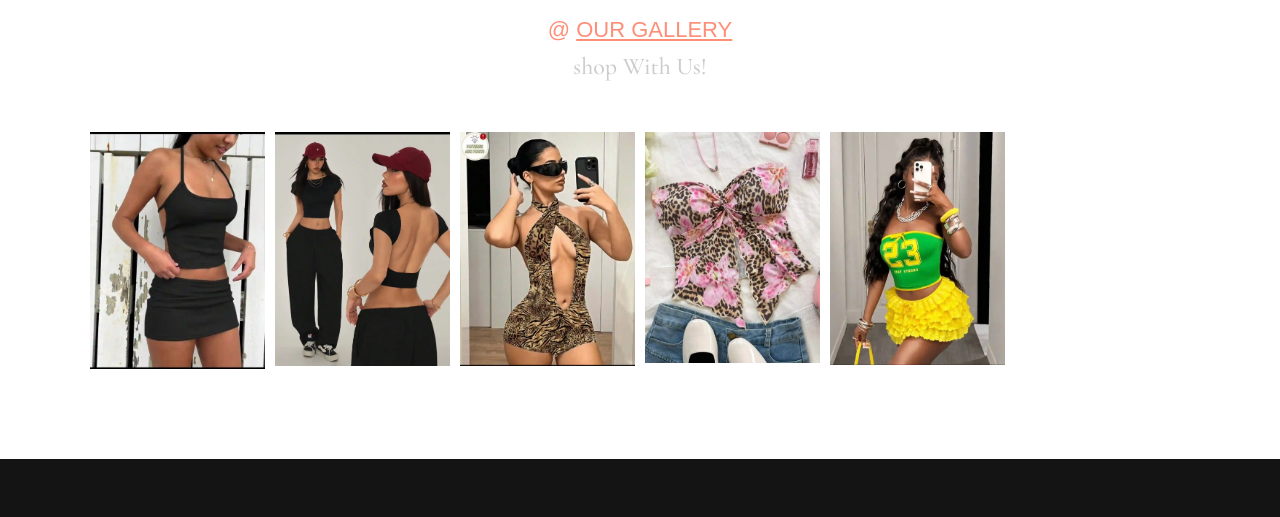
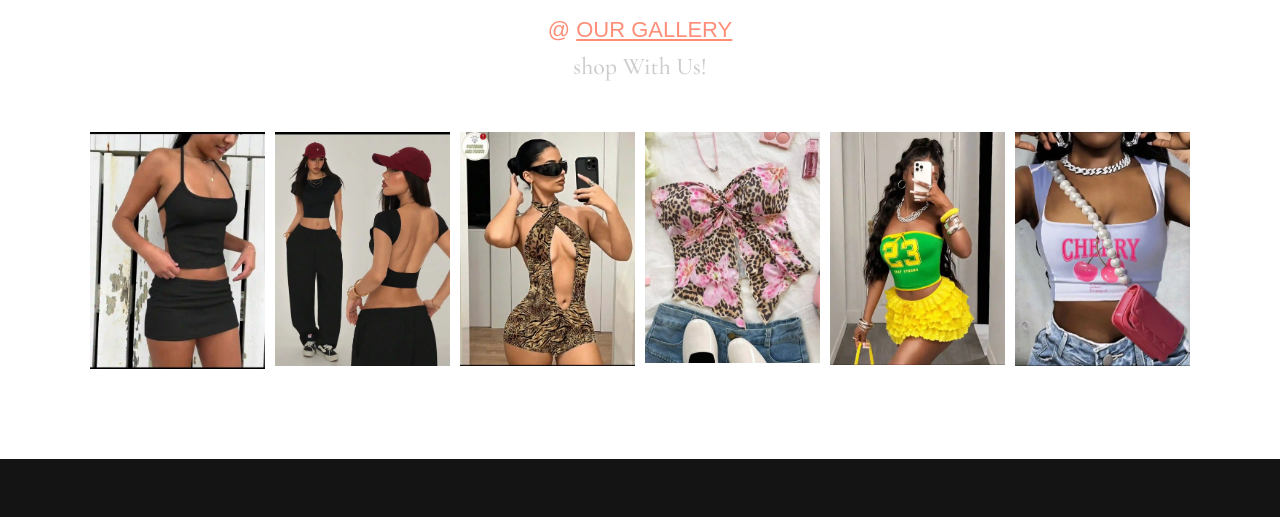
Before and after one commit to dinerocodes/aulestore, a plain HTML site: page collection-full.html in a window 1280 px wide. Shown: the part 2060-2577 px from the top of the page. Drawn offline with Linux system fonts and the light colour scheme; a web font is replaced by a local one.

Commit message:
Update collection-full.html

```diff
--- a/collection-full.html
+++ b/collection-full.html
@@ -1012,7 +1012,7 @@
               <img src="assets/img/shop/n17.webp" alt="">
             </div>
             <div class="thumb">
-              <img src="assets/img/shop/n11src=" assets/img/shop/n10.webp".webp" alt="">
+              <img src="assets/img/shop/n11.webp" alt="">
             </div>
           </div>
         </div>
```
